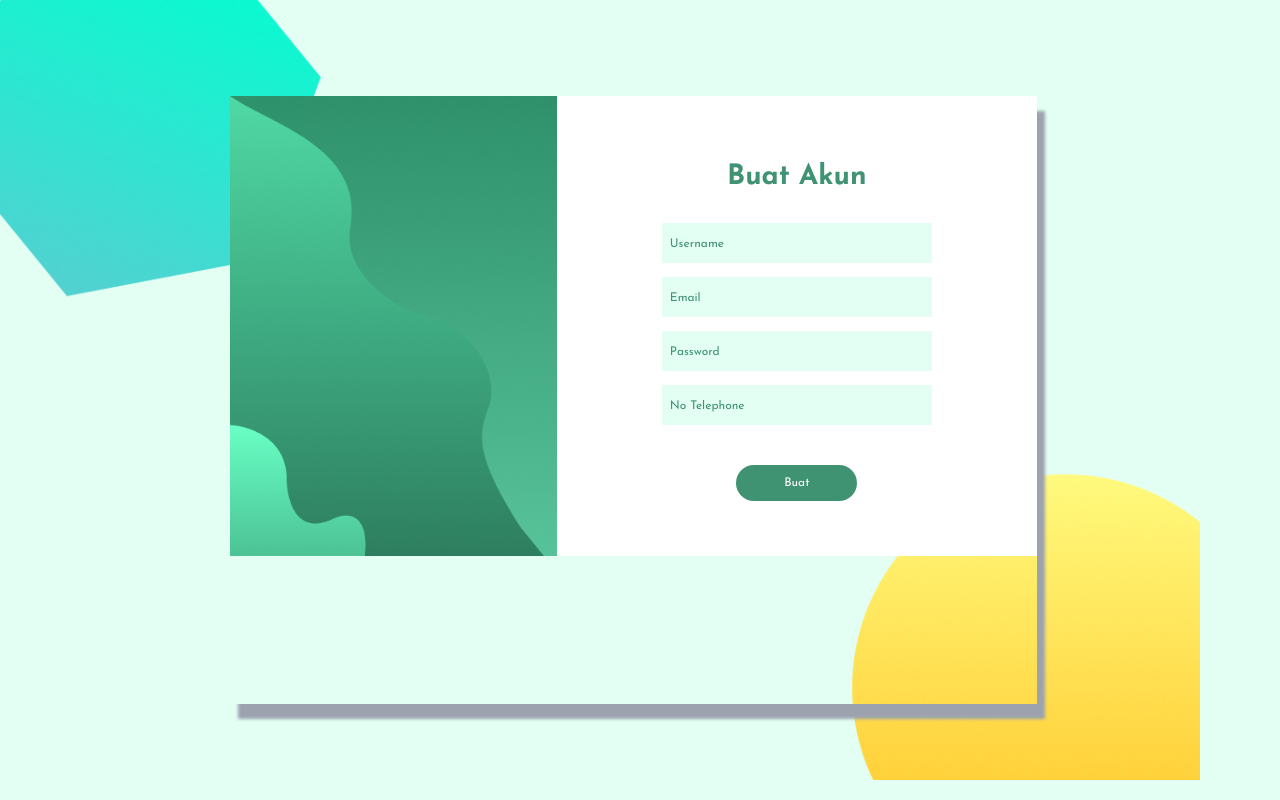
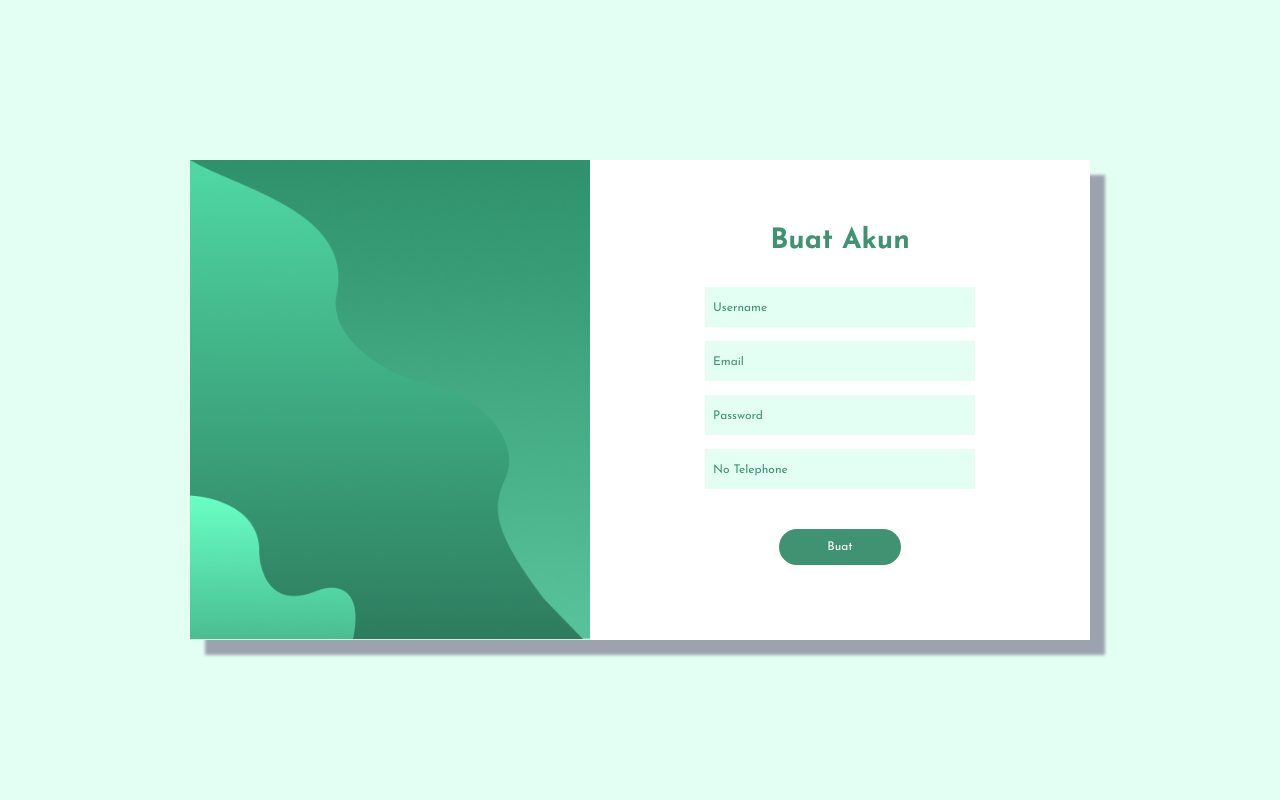
Before and after one commit to auliarahman789/ornatredec, a Next.js app: page /auths in a window 1280 px wide. Built offline with nearby package versions, Linux system fonts and the light colour scheme.

Commit message:
ngubah ukuran component

```diff
--- a/src/app/auths/page.tsx
+++ b/src/app/auths/page.tsx
@@ -4,11 +4,12 @@ import RegisterL from '../components/auths/registerleft'
 
 function Page() {
   return (
-    <main className="bg-[#E3FFF3] w-full h-screen relative">
-      <div className='h-screen w-[1200px] bg-contain bg-no-repeat' style={{backgroundImage:"url('/img/bgregister.png')"}}>
-      <div className='flex absolute top-[12%] bottom-[12%] left-[18%] right-[19%] shadow-[8px_15px_3px] shadow-gray-400'><RegisterL/><Register/> </div>
+    <main className="bg-[#E3FFF3] w-full h-screen flex justify-center items-center">
+      <div className='flex shadow-[15px_15px_3px] shadow-gray-400'>
+        <RegisterL />
+        <Register />
       </div>
-      </main>
+    </main>
   )
 }
 
--- a/src/app/components/auths/registerform.tsx
+++ b/src/app/components/auths/registerform.tsx
@@ -6,7 +6,7 @@ const josefin = Josefin_Sans({subsets: ['latin']})
 function Register() {
   return (
     <main>
-        <div className='bg-white w-[480px] h-[460px]'>
+        <div className='bg-white w-[500px] h-[480px]'>
             <div className='flex flex-col justify-center items-center'>
             <h1 className={`font-bold text-[28px] pt-[60px] text-[#3F9272] ${josefin}`}>Buat Akun</h1>
             <form className='pt-[25px] gap-3.5 flex flex-col justify-center items-center'>
--- a/src/app/components/auths/registerleft.tsx
+++ b/src/app/components/auths/registerleft.tsx
@@ -2,9 +2,16 @@ import React from 'react'
 
 function RegisterL() {
   return (
-    <div className='h-[460px] w-[330px] bg-cover bg-no-repeat' style={{backgroundImage: "url('/img/registerleft.png')"}}>
+    <div
+    className="h-[480px] w-[400px] bg-no-repeat bg-center"
+    style={{
+      backgroundImage: "url('/img/registerleft.png')",
+      backgroundSize: "100% 100%",
+    }}
+  ></div>
 
-    </div>
+
+
   )
 }
 
```
Also changed, not shown: public/icon/kuning.png (added).
